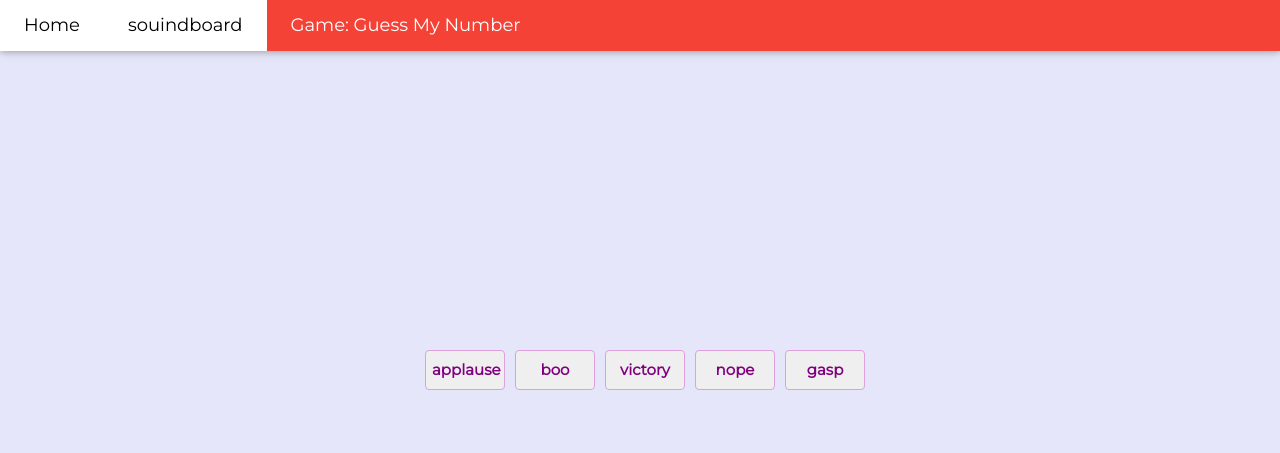
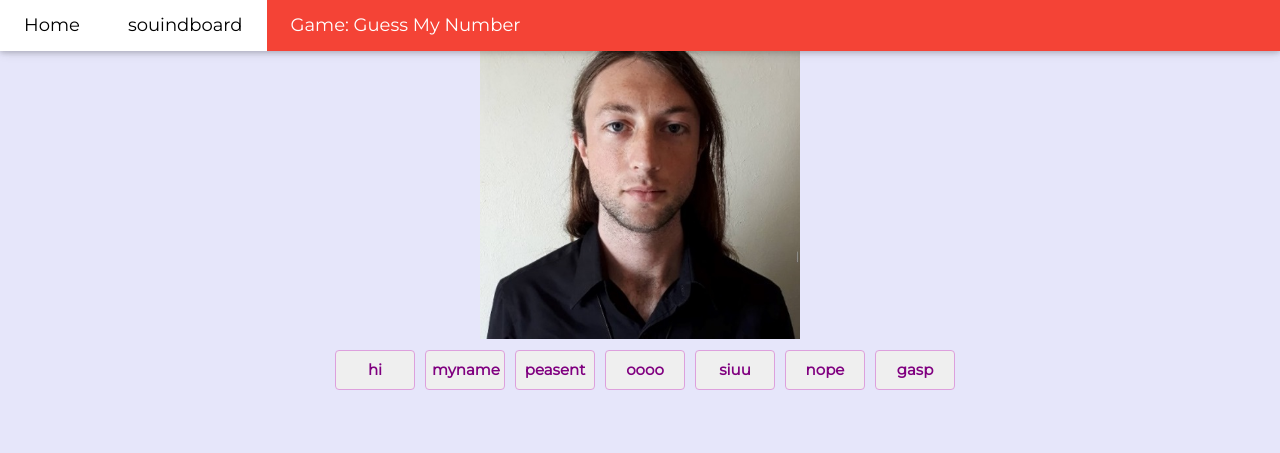
Before and after one commit to sinclairsystems/assignment_demo, a website built with Parcel: page soundboard.html in a window 1280 px wide. Built offline with nearby package versions, Linux system fonts and the light colour scheme.

Commit message:
updated Soundboard

```diff
--- a/soundboard.html
+++ b/soundboard.html
@@ -42,12 +42,20 @@
         <a href="guessMyNumber.html" class="w3-bar-item w3-button w3-padding-large">Game: Guess My Number</a>
       </div>
     </div>
+	 <div class="center">
+		<img src = "img/cliffey.jpeg" alt="cliffey" height="25%" width="25%" >
+	</div>
+    <div class="container">
 
-    <div class="container">
       <div class="center">
-        <button id="applause" onClick="play_sound(this.id)">applause</button>
-        <button id="boo" onClick="play_sound(this.id)">boo</button>
-        <button id="victory" onClick="play_sound(this.id)">victory</button>
+
+
+		</br>
+		<button id="hi" onClick="play_sound(this.id)">hi</button>
+		<button id="myname" onClick="play_sound(this.id)">myname</button>
+        <button id="peasent" onClick="play_sound(this.id)">peasent</button>
+        <button id="oooo" onClick="play_sound(this.id)">oooo</button>
+        <button id="siuu" onClick="play_sound(this.id)">siuu</button>
         <button id="nope" onClick="play_sound(this.id)">nope</button>
         <button id="gasp" onClick="play_sound(this.id)">gasp</button>
       </div>
```
